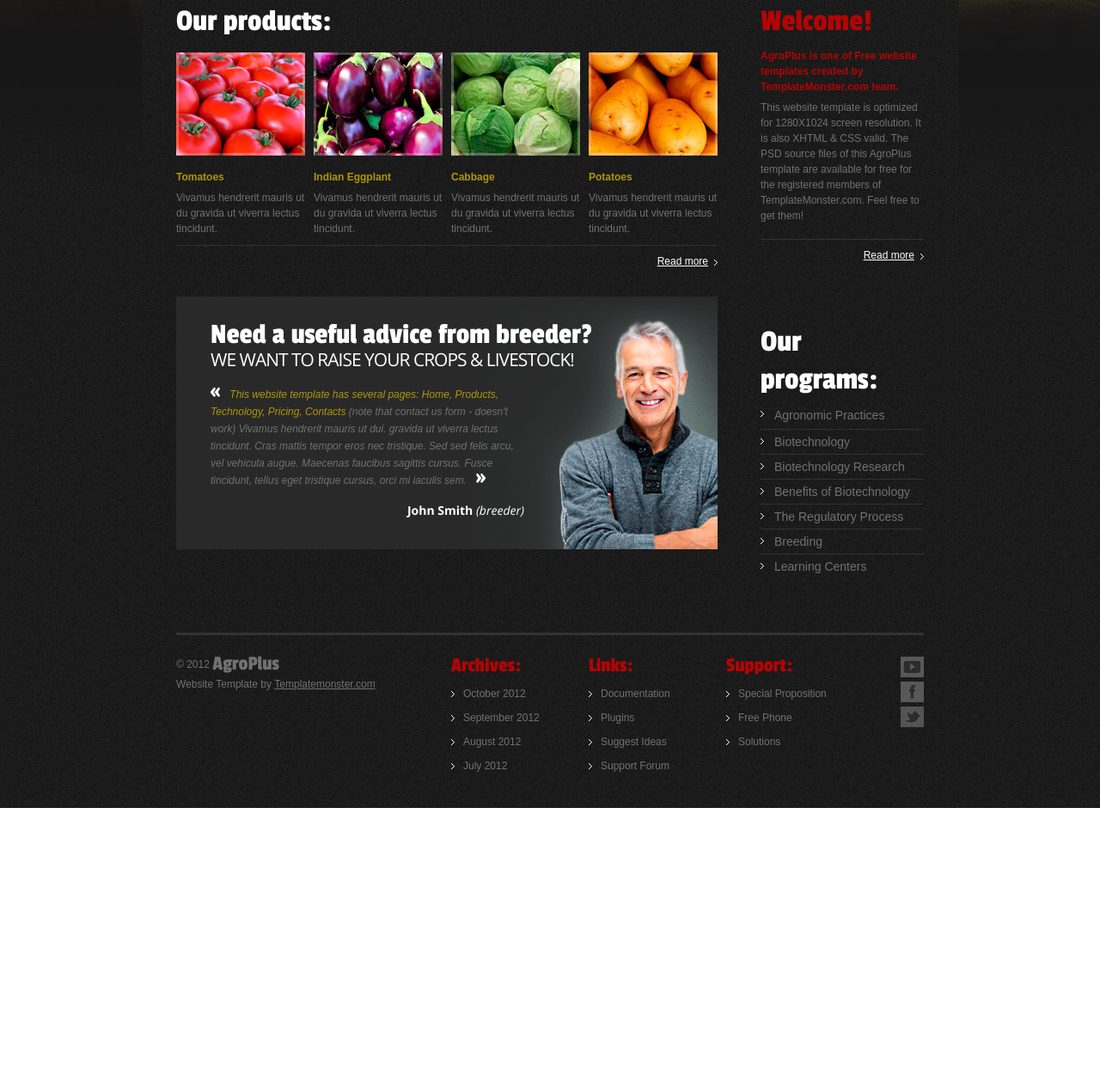
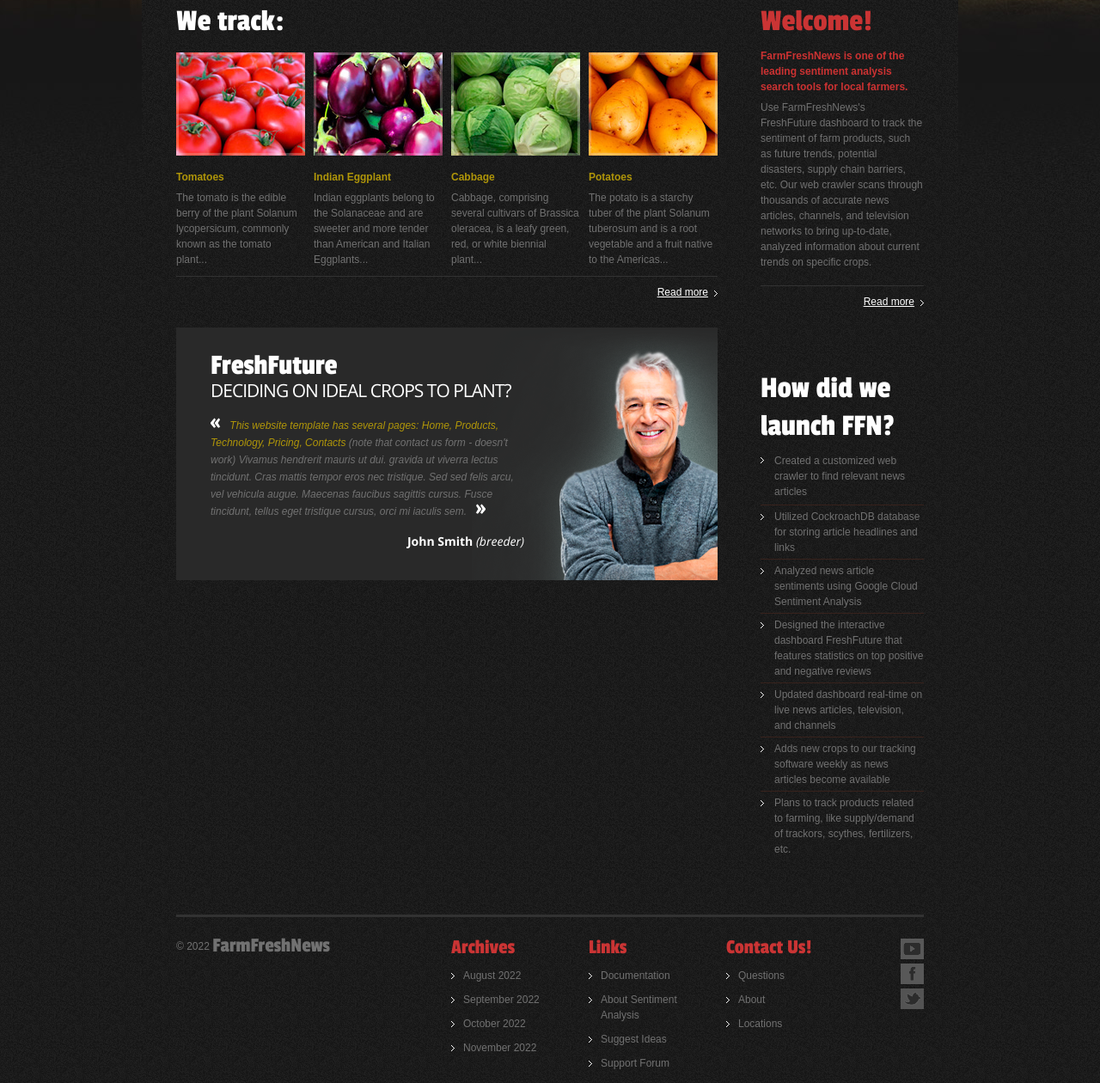
Before and after one commit to rakshagirl/FarmFreshNews, a plain HTML site: page agroplus/index.html in a window 1280 px wide. Shown: the part 623-1883 px from the top of the page at 86% size. Before the commit the page ends 1563 px from the top, so only its background shows below. Drawn offline with nearby package versions, Linux system fonts and the light colour scheme.

Commit message:
fixed template

```diff
--- a/agroplus/css/style.css
+++ b/agroplus/css/style.css
@@ -14,7 +14,7 @@ body {
 	border:0;
 	float:right;
 	background:#fff;
-	color:#f00;
+	color:rgb(242, 78, 78);
 	width:50%;
 	line-height:10px;
 	font-size:10px;
@@ -102,7 +102,7 @@ h6 {
 	line-height:24px;
 }
 .heading-1 {
-	color:#b30404;
+	color:#ca3434;
 }
 /*----- text & typography -----*/
 .def-list-1 {
@@ -151,7 +151,7 @@ h6 {
 	margin:0 0 0 6px;
 }
 strong {
-	color:#b30404;
+	color:#cc3232;
 }
 .str-1 {
 	font-weight:normal;
@@ -254,7 +254,7 @@ p {
 .list-1 li {
 	display:block;
 	padding:4px 0 4px 16px;
-	border-top:1px solid #323232;
+	border-top:1px solid #38221c;
 	background:url(../images/list-1-marker.gif) no-repeat 0 10px;
 }
 .list-1 li:first-child {
@@ -400,7 +400,7 @@ header .inner {
 	line-height:110px;
 }
 .mp-slider .mp-ban-2 .row-2, .mp-slider .mp-ban-2 .row-3 {
-	color:#ad0000;
+	color:#ac1b1b;
 	margin:-40px 0 0 0;
 }
 .mp-slider .mp-ban-3 .row-1 {
@@ -516,7 +516,7 @@ section#content {
 	font-family: 'Passion One', cursive;
 	font-size:24px;
 	line-height:30px;
-	color:#b30404;
+	color:#ac2525;
 	margin:0 5px 0 0;
 }
 .price-list li {
@@ -547,7 +547,7 @@ section#content {
 	margin:0 0 0 6px;
 	width:60px;
 	text-align:left;
-	color:#b30404;
+	color:#b12929;
 }
 .adress {
 	padding:0 0 20px 0;
@@ -620,5 +620,5 @@ footer a {
 	background:#585858;
 }
 .social-list li a:hover {
-	background:#b30404;
+	background:#ae1e1e;
 }
--- a/agroplus/index.html
+++ b/agroplus/index.html
@@ -19,25 +19,11 @@
   <!-- Header -->
   <header>
     <div class="inner">
-      <h1 class="logo"><a href="index.html">AgroPlus - Agriculture company</a></h1>
+      <h1 class="logo"><a href="index.html">FarmFreshNews - Agriculture News</a></h1>
       <nav>
         <ul class="sf-menu">
-          <li class="current"><a href="index.html">home</a></li>
-          <li><a href="products.html">products</a></li>
-          <li> <a href="technology.html">technology</a>
-            <ul>
-              <li><a href="#">Maecenas faucibus</a></li>
-              <li><a href="#">Fusce tincidunt</a></li>
-              <li> <a href="#">tempor eros</a>
-                <ul>
-                  <li><a href="#">ut viverra</a></li>
-                  <li><a href="#">hendrerit mauris</a></li>
-                </ul>
-              </li>
-              <li><a href="#">mauris ut du</a></li>
-            </ul>
-          </li>
-          <li><a href="pricing.html">pricing</a></li>
+          <li class="current"><a href="index.html">FreshFuture</a></li>
+          <li><a href="products.html">Products</a></li>
           <li><a href="contacts.html">contacts</a></li>
         </ul>
       </nav>
@@ -47,13 +33,13 @@
       <div class="mp-slider">
         <ul class="items">
           <li><img src="images/slide-1.jpg" alt="">
-            <div class="banner mp-ban-1"><span class="row-1">putting our</span><span class="row-2">heart &amp; soul</span><span class="row-3">into the field</span></div>
+            <div class="banner mp-ban-1"><span class="row-1">helping you grow</span><span class="row-2">bountiful</span><span class="row-3">harvests</span></div>
           </li>
           <li><img src="images/slide-2.jpg" alt="">
-            <div class="banner mp-ban-2"><span class="row-1">we have a strong</span><span class="row-2">agriculture</span><span class="row-3">heritage</span></div>
+            <div class="banner mp-ban-2"><span class="row-1">how do crops</span><span class="row-2">change</span><span class="row-3">over time?</span></div>
           </li>
           <li><img src="images/slide-3.jpg" alt="">
-            <div class="banner mp-ban-3"><span class="row-1">growing clean</span><span class="row-2">and full of health</span><span class="row-3">products</span></div>
+            <div class="banner mp-ban-3"><span class="row-1">putting our</span><span class="row-2">heart &amp; soul</span><span class="row-3">into the field</span></div>
           </li>
         </ul>
       </div>
@@ -67,39 +53,39 @@
           <div class="wrapper">
             <div class="grid_16 suffix_1 prefix_1 alpha">
               <article class="indent-bot">
-                <h2>Our products:</h2>
+                <h2>We track:</h2>
                 <div class="wrapper hr-border-1">
                   <div class="grid_4 alpha"> <img src="images/page1-img1.jpg" class="img-indent-bot" alt="">
                     <dl class="def-list-1">
                       <dt> <a href="#">Tomatoes</a> </dt>
-                      <dd> Vivamus hendrerit mauris ut du gravida ut viverra lectus tincidunt. </dd>
+                      <dd> The tomato is the edible berry of the plant Solanum lycopersicum, commonly known as the tomato plant... </dd>
                     </dl>
                   </div>
                   <div class="grid_4"> <img src="images/page1-img2.jpg" class="img-indent-bot" alt="">
                     <dl class="def-list-1">
                       <dt> <a href="#">Indian Eggplant</a> </dt>
-                      <dd> Vivamus hendrerit mauris ut du gravida ut viverra lectus tincidunt. </dd>
+                      <dd> Indian eggplants belong to the Solanaceae and are sweeter and more tender than American and Italian Eggplants... </dd>
                     </dl>
                   </div>
                   <div class="grid_4"> <img src="images/page1-img3.jpg" class="img-indent-bot" alt="">
                     <dl class="def-list-1">
                       <dt> <a href="#">Cabbage</a> </dt>
-                      <dd> Vivamus hendrerit mauris ut du gravida ut viverra lectus tincidunt. </dd>
+                      <dd> Cabbage, comprising several cultivars of Brassica oleracea, is a leafy green, red, or white biennial plant... </dd>
                     </dl>
                   </div>
                   <div class="grid_4 omega"> <img src="images/page1-img4.jpg" class="img-indent-bot" alt="">
                     <dl class="def-list-1">
                       <dt> <a href="#">Potatoes</a> </dt>
-                      <dd> Vivamus hendrerit mauris ut du gravida ut viverra lectus tincidunt. </dd>
+                      <dd> The potato is a starchy tuber of the plant Solanum tuberosum and is a root vegetable and a fruit native to the Americas... </dd>
                     </dl>
                   </div>
                 </div>
-                <div class="alignright"> <a href="#" class="button">Read more</a> </div>
+                <div class="alignright"> <a href="products.html" class="button">Read more</a> </div>
               </article>
               <article class="banner-box">
                 <div class="inner">
-                  <h3>Need a useful advice from breeder?</h3>
-                  <h4>we want to raise your crops &amp; livestock!</h4>
+                  <h3>FreshFuture</h3>
+                  <h4>Deciding on ideal crops to plant?</h4>
                   <blockquote class="quote indent-right"> <strong>This website template has several pages: Home, Products, Technology, Pricing, Contacts</strong> (note that contact us form - doesn't work) Vivamus hendrerit mauris ut dui. gravida ut viverra lectus tincidunt. Cras mattis tempor eros nec tristique. Sed sed felis arcu, vel vehicula augue. Maecenas faucibus sagittis cursus. Fusce tincidunt, tellus eget tristique cursus, orci mi iaculis sem. </blockquote>
                   <div class="alignright indent-right"> <span class="author">John Smith <i>(breeder)</i></span> </div>
                 </div>
@@ -108,21 +94,21 @@
             <div class="grid_5 suffix_1 omega">
               <article class="indent-bot-1">
                 <h2 class="heading-1">Welcome!</h2>
-                <p class="p1"> <strong> AgroPlus is one of Free website templates created by TemplateMonster.com team. </strong> </p>
-                <p class="hr-border-1"> This website template is optimized for 1280X1024 screen resolution. It is also XHTML &amp; CSS valid. The PSD source files of this AgroPlus template are available for free for the registered members of TemplateMonster.com. Feel free to get them! </p>
+                <p class="p1"> <strong> FarmFreshNews is one of the leading sentiment analysis search tools for local farmers. </strong> </p>
+                <p class="hr-border-1"> Use FarmFreshNews's FreshFuture dashboard to track the sentiment of farm products, such as future trends, potential disasters, supply chain barriers, etc. Our web crawler scans through thousands of accurate news articles, channels, and television networks to bring up-to-date, analyzed information about current trends on specific crops. </p>
                 <div class="alignright"> <a href="#" class="button">Read more</a> </div>
               </article>
               <article>
-                <h2>Our programs:</h2>
-                <ul class="list-1">
-                  <li><a href="#">Agronomic Practices</a></li>
-                  <li><a href="#">Biotechnology</a></li>
-                  <li><a href="#">Biotechnology Research</a></li>
-                  <li><a href="#">Benefits of Biotechnology</a></li>
-                  <li><a href="#">The Regulatory Process</a></li>
-                  <li><a href="#">Breeding</a></li>
-                  <li><a href="#">Learning Centers</a></li>
-                </ul>
+                <h2>How did we launch FFN?</h2>
+                <ol class="list-1">
+                  <li>Created a customized web crawler to find relevant news articles</li>
+                  <li>Utilized CockroachDB database for storing article headlines and links</li>
+                  <li>Analyzed news article sentiments using Google Cloud Sentiment Analysis</li>
+                  <li>Designed the interactive dashboard FreshFuture that features statistics on top positive and negative reviews</li>
+                  <li>Updated dashboard real-time on live news articles, television, and channels</li>
+                  <li>Adds new crops to our tracking software weekly as news articles become available</li>
+                  <li>Plans to track products related to farming, like supply/demand of trackors, scythes, fertilizers, etc.</li>
+                </ol>
               </article>
             </div>
           </div>
@@ -138,34 +124,33 @@
           <div class="hr-border-2"></div>
           <div class="wrapper">
             <div class="grid_7 suffix_1 prefix_1 alpha">
-              <div class="copyright"> &copy; 2012 <strong class="footer-logo">AgroPlus</strong>
-                <div>Website Template by <a target="_blank" href="http://www.templatemonster.com/">Templatemonster.com</a></div>
+              <div class="copyright"> &copy; 2022 <strong class="footer-logo">FarmFreshNews</strong>
               </div>
             </div>
             <div class="grid_4">
-              <h5 class="heading-1">Archives:</h5>
+              <h5 class="heading-1">Archives</h5>
               <ul class="footer-list">
-                <li><a href="#">October 2012</a></li>
-                <li><a href="#">September 2012</a></li>
-                <li><a href="#">August 2012</a></li>
-                <li><a href="#">July 2012</a></li>
+                <li><a href="#">August 2022</a></li>
+                <li><a href="#">September 2022</a></li>
+                <li><a href="#">October 2022</a></li>
+                <li><a href="#">November 2022</a></li>
               </ul>
             </div>
             <div class="grid_4">
-              <h5 class="heading-1">Links:</h5>
+              <h5 class="heading-1">Links</h5>
               <ul class="footer-list">
                 <li><a href="#">Documentation</a></li>
-                <li><a href="#">Plugins</a></li>
+                <li><a href="#">About Sentiment Analysis</a></li>
                 <li><a href="#">Suggest Ideas</a></li>
                 <li><a href="#">Support Forum</a></li>
               </ul>
             </div>
             <div class="grid_4">
-              <h5 class="heading-1">Support:</h5>
+              <h5 class="heading-1">Contact Us!</h5>
               <ul class="footer-list">
-                <li><a href="#">Special Proposition</a></li>
-                <li><a href="#">Free Phone</a></li>
-                <li><a href="#">Solutions</a></li>
+                <li><a href="contacts.html">Questions</a></li>
+                <li><a href="contacts.html">About</a></li>
+                <li><a href="contacts.html">Locations</a></li>
               </ul>
             </div>
             <div class="grid_2 suffix_1 omega">
```
Also changed, not shown: agroplus/contacts.html (+20 -41 lines), agroplus/pricing.html (+1 -15 lines), agroplus/products.html (+15 -30 lines), agroplus/technology.html (+2 -16 lines).
